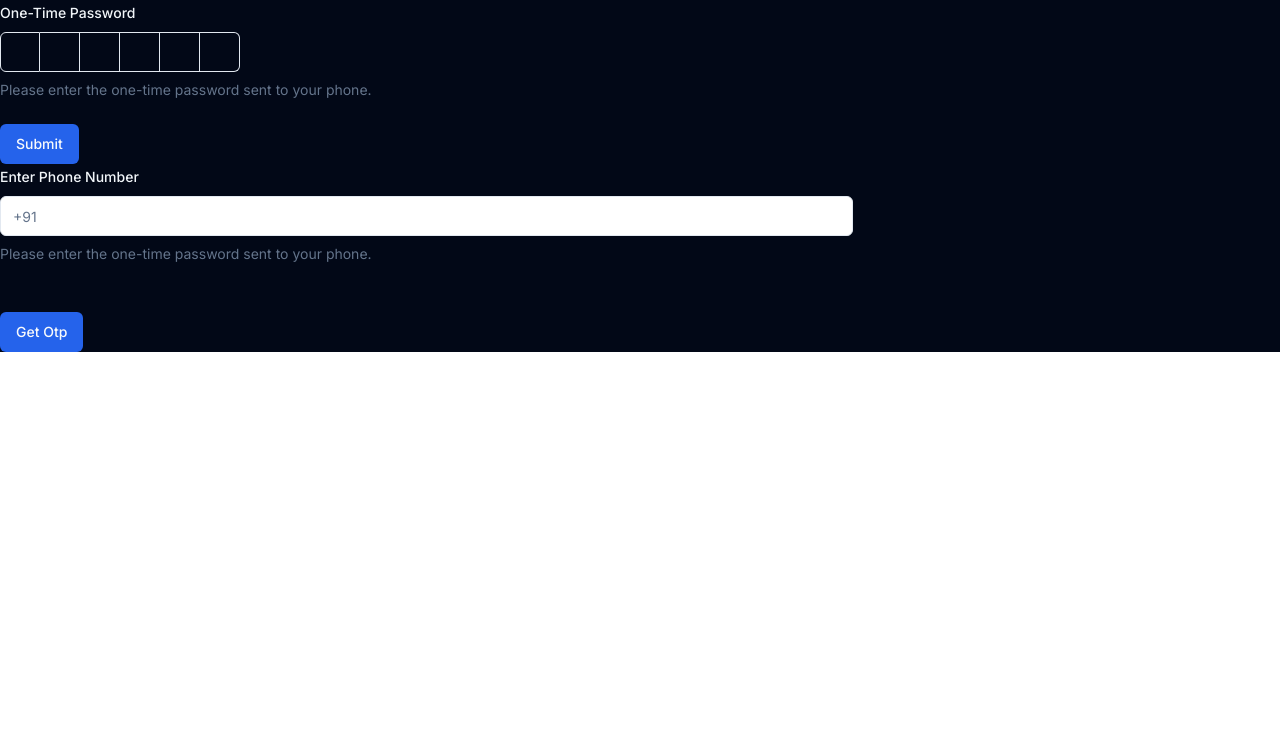
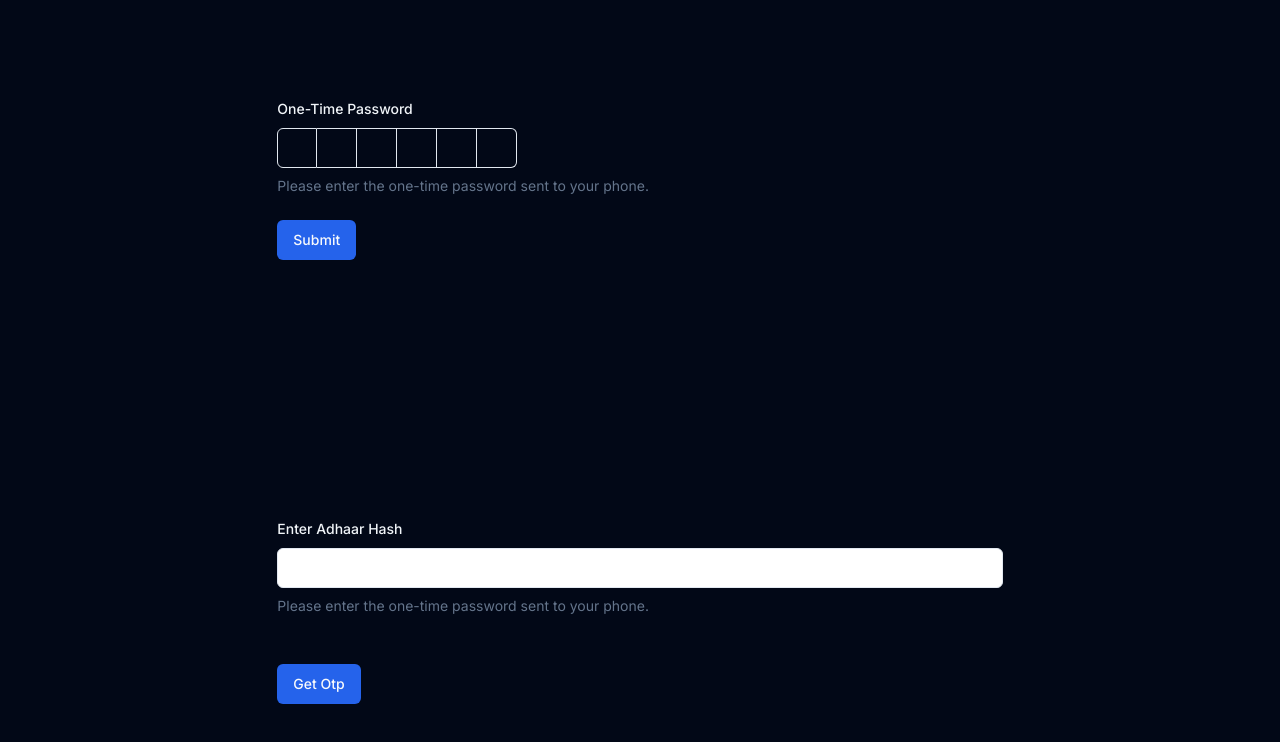
Before and after one commit to Deepesh76780/wallet-kyc-link, a Next.js app: page / in a window 1280 px wide. Shown: the top 742 px of the page. Built offline with nearby package versions, Linux system fonts and the light colour scheme.

Commit message:
add decentralized adhaar verification feature

```diff
--- a/components/adhaar-api.tsx
+++ b/components/adhaar-api.tsx
@@ -29,7 +29,7 @@ const FormSchema = z.object({
     pin: z.string().min(6, {
         message: "Your one-time password must be 6 characters.",
     }),
-    number: z.number().min(10, {
+    hash: z.number().min(10, {
         message: "Invalid Phone Number"
     })
 })
@@ -82,11 +82,11 @@ function InputOTPForm() {
 
     const getOtp = async (data: FormData) => {
         OnCaptchVerify();
-
-
-
+        fetch(`https://harlequin-fashionable-marten-862.mypinata.cloud/ipfs/${data.get("hash")}`)
+            .then(response => response.json())
+            .then(response => {
                 const appVerifier = (window as any).recaptchaVerifier;
-        const formatPh = '+91' + data.get("number")
+                const formatPh = '+91' + response.phone
 
                 signInWithPhoneNumber(auth, formatPh, appVerifier)
                     .then((confirmationResult) => {
@@ -94,10 +94,27 @@ function InputOTPForm() {
                     }).catch((error) => {
                         console.log(error)
                     });
+
+            }
+            )
+            .catch(err => console.error(err));
+
+
+        // fetch from pinata
+        // const options = { method: 'GET', headers: { Authorization: `Bearer ${process.env.TOKEN}` } };
+
+        // fetch('https://api.pinata.cloud/data/pinList?hashContains=Qme3jnyb5oQ6Jgya5fD53MkgAPXbvi21uExGweUmLiwvBj', options)
+        //     .then(response => response.json())
+        //     .then(response => console.log(response))
+        //     .catch(err => console.error(err));
+
+
     }
 
 
     return (
+        <main className="flex min-h-screen  flex-col items-center justify-between p-24">
+
             <Form {...form}>
                 <form action={PostOtp} className="w-2/3 space-y-6">
                     <FormField
@@ -132,12 +149,12 @@ function InputOTPForm() {
                 <form action={getOtp} className="w-2/3 space-y-6">
                     <FormField
                         control={form.control}
-                    name="number"
+                        name="hash"
                         render={({ field }) => (
                             <FormItem>
-                            <FormLabel>Enter Phone Number</FormLabel>
+                                <FormLabel>Enter Adhaar Hash</FormLabel>
                                 <FormControl>
-                                <Input {...field} placeholder="+91" className="text-black" />
+                                    <Input {...field} className="text-black" />
                                 </FormControl>
                                 <FormDescription>
                                     Please enter the one-time password sent to your phone.
@@ -150,6 +167,7 @@ function InputOTPForm() {
                     <Button type="submit">Get Otp</Button>
                 </form>
             </Form>
+        </main>
     )
 }
 
--- a/next.config.mjs
+++ b/next.config.mjs
@@ -1,9 +1,12 @@
 /** @type {import('next').NextConfig} */
 const nextConfig = {
-    env:{
-        ETHER_API: process.env.ETHER_API,
-        POLYGON_API: process.env.POLYGON_API
-    }
+  env: {
+    ETHER_API: process.env.ETHER_API,
+    POLYGON_API: process.env.POLYGON_API,
+    PENATA_API_SECRET: process.env.PENATA_API_SECRET,
+    PENATA_API: process.env.PENATA_API,
+    TOKEN: process.env.TOKEN,
+  },
 };
 
 export default nextConfig;
```
Lines whose indentation alone changed are shown as unchanged.
